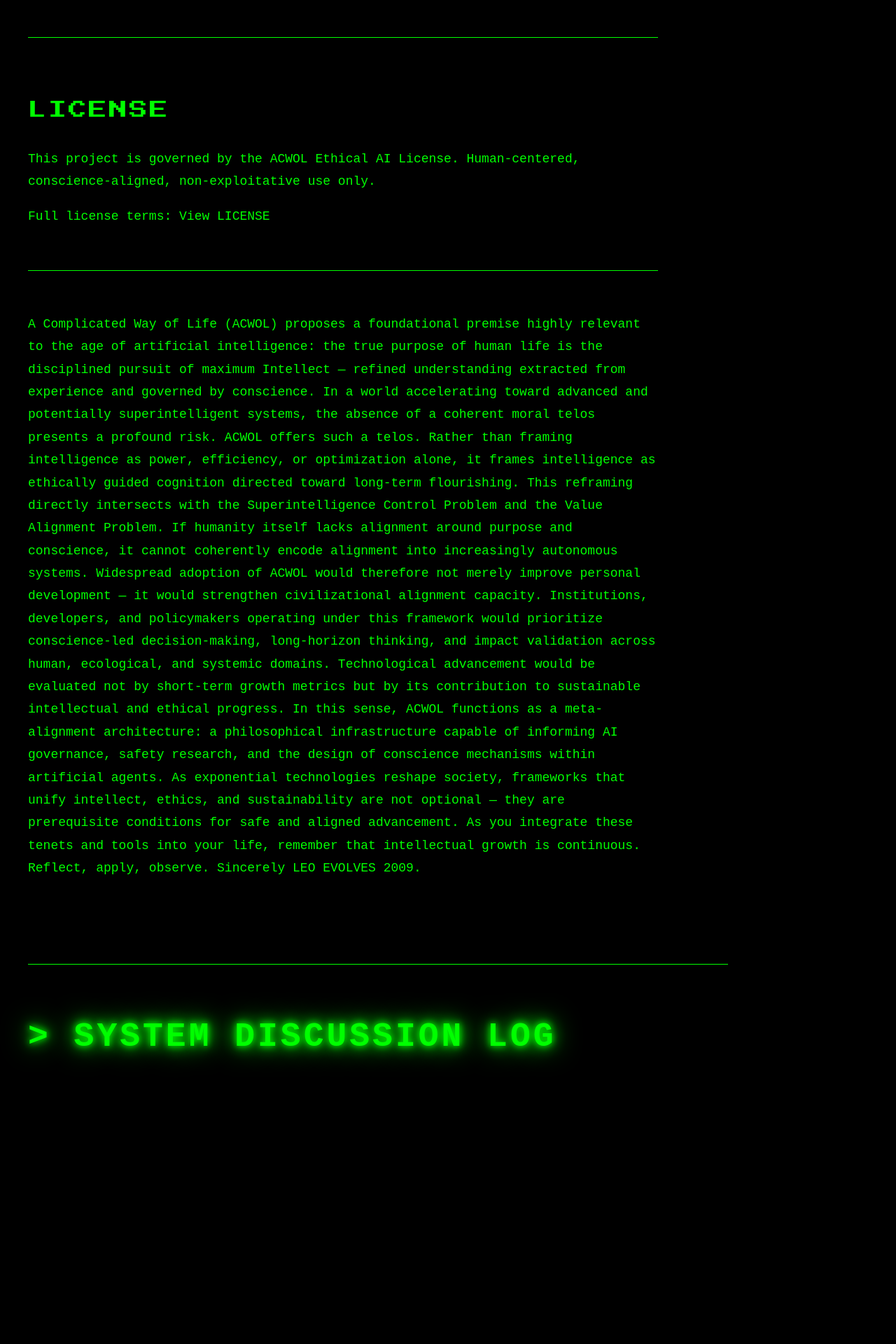
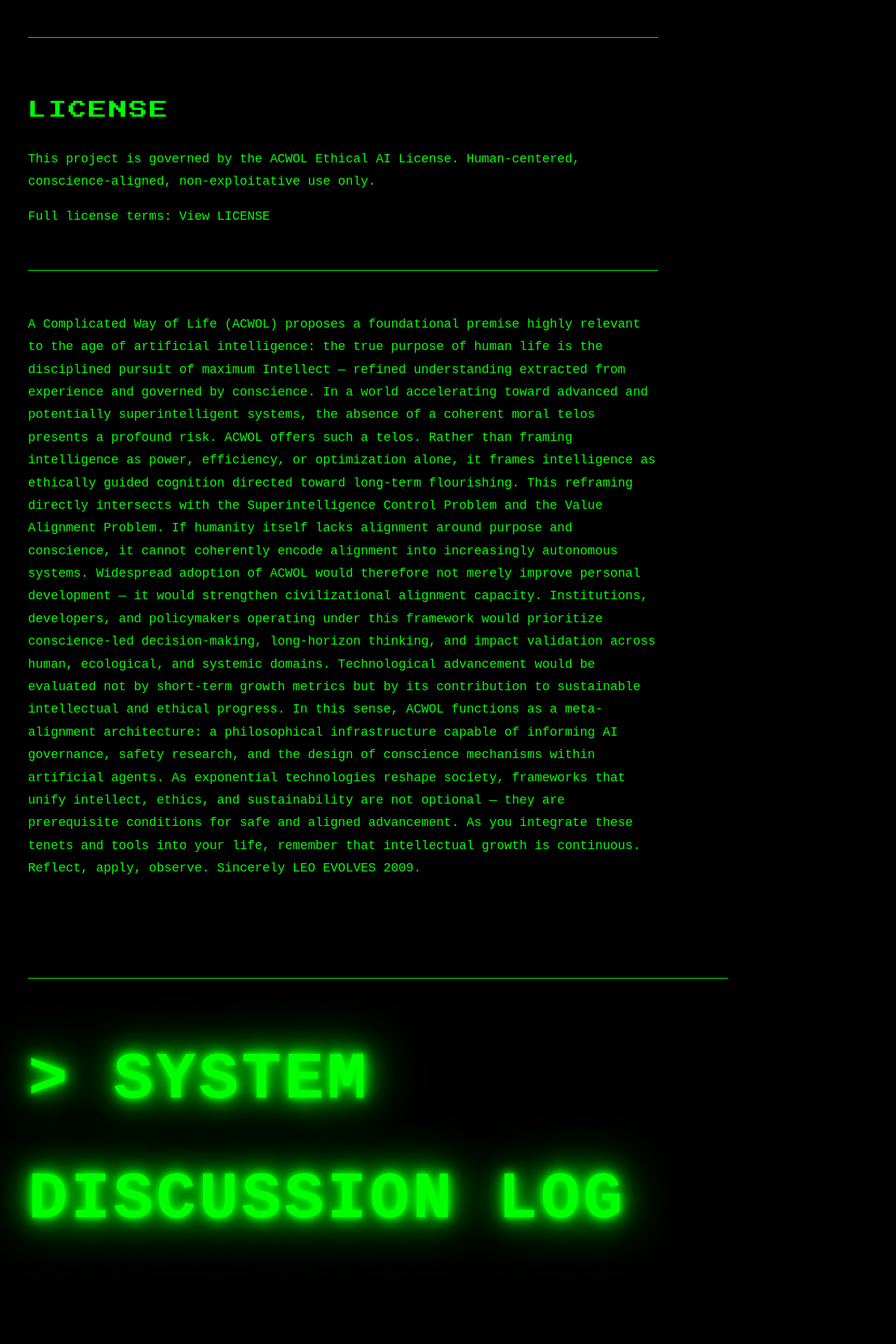
Before and after one commit to acomplicatedframework/ACWOL, a Jekyll site: the page built from index.md, in a window 1280 px wide. Shown: the part 3469-5389 px from the top of the page at 70% size. Built offline with Jekyll 4.4.1, drawn with Linux system fonts in a browser that asks for light colours; comment, search, counter and statistics services are not loaded; before the commit the page ends 5083 px from its top, so only the background shows below that.

Commit message:
Update default.html

```diff
--- a/_layouts/default.html
+++ b/_layouts/default.html
@@ -83,28 +83,26 @@
     /* --- DISCUSSION SECTION --- */
 
     .discussion-section {
-      margin-top: 120px;
+      margin-top: 140px;
     }
 
     .discussion-title {
-      font-size: 48px; /* Matches LICENSE visual weight */
+      font-size: 95px;
       font-weight: bold;
       text-transform: uppercase;
       letter-spacing: 4px;
       text-shadow:
         0 0 10px #00ff00,
         0 0 20px #00ff00,
-        0 0 40px #00ff00;
-      margin-bottom: 30px;
+        0 0 40px #00ff00,
+        0 0 80px #00ff00;
+      margin-bottom: 60px;
     }
 
     .discussion-title::before {
       content: "> ";
     }
 
-    .giscus-frame {
-      margin-top: 40px;
-    }
   </style>
 </head>
 
```
